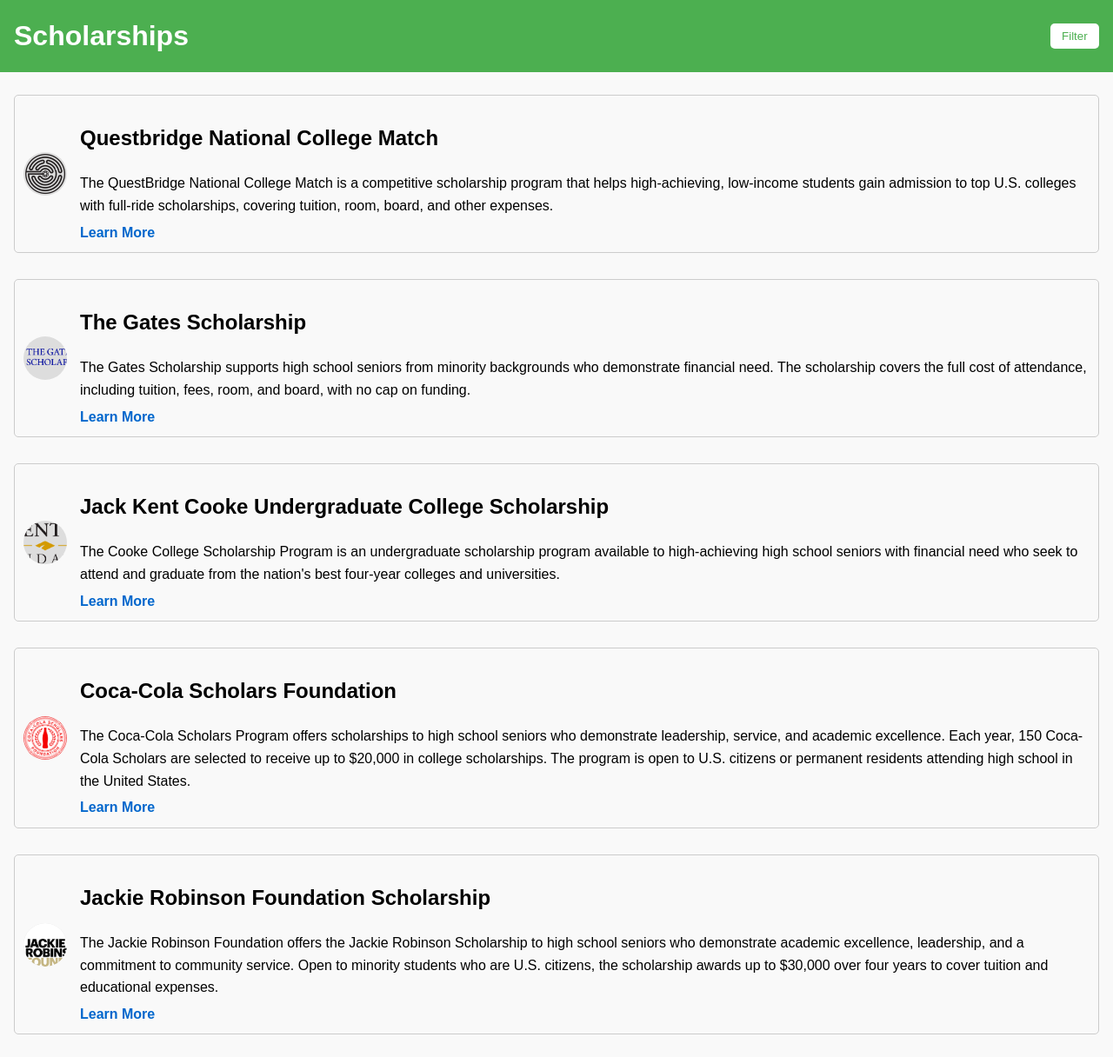
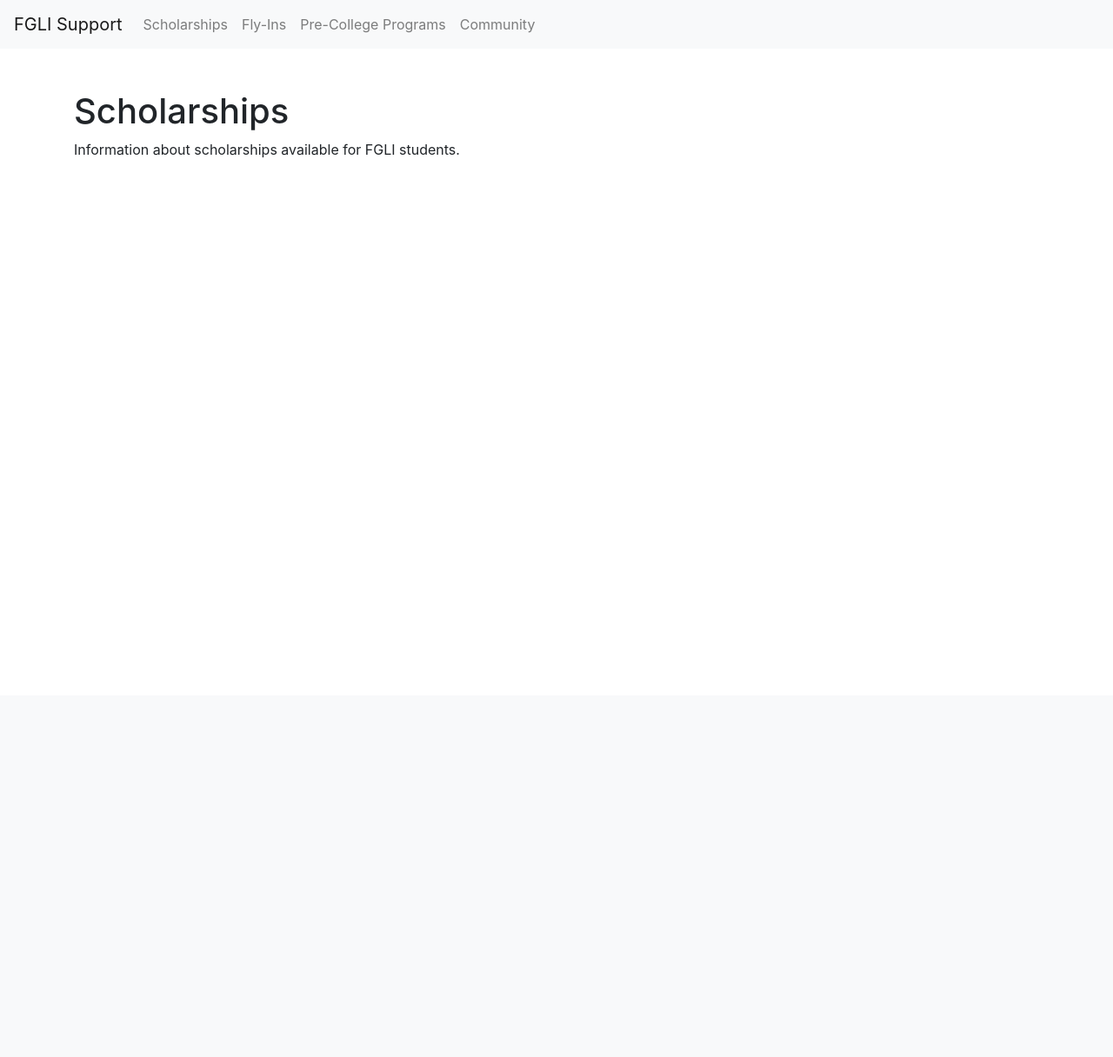
Before and after one commit to DangeloV-2025/OpportunityConnect-, a Flask app: page /scholarships in a window 1280 px wide. Shown: the whole page at 87% size. After the commit the page ends 181 px from the top, so only its background shows below. Run offline with Flask 3, Linux system fonts and the light colour scheme; some libraries are stand-ins or nearby versions.

Commit message:
added new pages

```diff
--- a/app.py
+++ b/app.py
@@ -2,17 +2,25 @@ from flask import Flask, render_template
 
 app = Flask(__name__)
 
+@app.route('/')
+def index():
+    return render_template('index.html')
 
-# Define the route for the landing page
-@app.route('/')
-def landing():
-    return render_template('landing.html')
-
-# Scholarships page route
 @app.route('/scholarships')
 def scholarships():
     return render_template('scholarships.html')
 
+@app.route('/fly-ins')
+def fly_ins():
+    return render_template('fly_ins.html')
+
+@app.route('/precollege')
+def precollege():
+    return render_template('precollege.html')
+
+@app.route('/community')
+def community():
+    return render_template('community.html')
 
 if __name__ == '__main__':
     app.run(debug=True)
--- a/static/scholarship_styles.css
+++ /dev/null
@@ -1,83 +0,0 @@
-/* scholarship_styles.css */
-body {
-    font-family: Arial, sans-serif;
-    margin: 0;
-    padding: 0;
-    line-height: 1.6;
-    background: #f9f9f9;
-  }
-
-  header {
-    display: flex;
-    justify-content: space-between;
-    align-items: center;
-    background: #4CAF50;
-    color: white;
-    padding: 1em;
-  }
-
-  header h1 {
-    margin: 0;
-  }
-
-  .filter-button {
-    padding: 0.5em 1em;
-    background: white;
-    color: #4CAF50;
-    border: none;
-    border-radius: 5px;
-    cursor: pointer;
-  }
-
-  .filter-button:hover {
-    background: #e8e8e8;
-  }
-
-  .scholarship-list {
-    padding: 1em;
-  }
-
-  .scholarship {
-    display: flex;
-    align-items: center;
-    border: 1px solid #ccc;
-    border-radius: 5px;
-    padding: 10px;
-    margin: 10px 0;
-    background-color: #f9f9f9;
-  }
-
-  .icon {
-    flex: 0 0 50px; /* Reserve space for the icon */
-    margin-right: 15px;
-    display: flex;
-    justify-content: center;
-    align-items: center;
-    width: 50px;
-    height: 50px;
-    border-radius: 50%; /* Make it a circle */
-    overflow: hidden; /* Clip the image to fit within the circle */
-    background-color: #ddd; /* Optional: a fallback color if the image doesn't load */
-  }
-
-  .icon img {
-    width: 100%; /* Scale to fill the circle */
-    height: 100%; /* Scale to fill the circle */
-    object-fit: cover; /* Ensure the image fits while maintaining its aspect ratio */
-  }
-
-  .details p {
-    margin: 5px 0;
-  }
-
-  .details a {
-    text-decoration: none;
-    color: #0066cc;
-    font-weight: bold;
-  }
-
-  .scholarship-list {
-    display: flex;
-    flex-direction: column;
-    gap: 10px;
-  }
--- /dev/null
+++ b/templates/base.html
@@ -0,0 +1,41 @@
+<!DOCTYPE html>
+<html lang="en">
+<head>
+    <meta charset="UTF-8">
+    <title>{% block title %}FGLI Support{% endblock %}</title>
+    <!-- Bootstrap CSS CDN -->
+    <link
+      rel="stylesheet"
+      href="https://stackpath.bootstrapcdn.com/bootstrap/4.5.2/css/bootstrap.min.css"
+    >
+    {% block head %}{% endblock %}
+</head>
+<body>
+
+    <nav class="navbar navbar-expand-lg navbar-light bg-light">
+        <a class="navbar-brand" href="{{ url_for('index') }}">FGLI Support</a>
+        <button class="navbar-toggler" type="button" data-toggle="collapse"
+                data-target="#navbarNav">
+            <span class="navbar-toggler-icon"></span>
+        </button>
+        <div class="collapse navbar-collapse" id="navbarNav">
+            <ul class="navbar-nav">
+                <li class="nav-item"><a class="nav-link" href="{{ url_for('scholarships') }}">Scholarships</a></li>
+                <li class="nav-item"><a class="nav-link" href="{{ url_for('fly_ins') }}">Fly-Ins</a></li>
+                <li class="nav-item"><a class="nav-link" href="{{ url_for('precollege') }}">Pre-College Programs</a></li>
+                <li class="nav-item"><a class="nav-link" href="{{ url_for('community') }}">Community</a></li>
+            </ul>
+        </div>
+    </nav>
+
+
+
+    {% block content %}{% endblock %}
+
+    <!-- Bootstrap JS CDN -->
+    <script src="https://code.jquery.com/jquery-3.5.1.slim.min.js"></script>
+    <script
+      src="https://cdn.jsdelivr.net/npm/bootstrap@4.5.2/dist/js/bootstrap.bundle.min.js"
+    ></script>
+</body>
+</html>
--- a/templates/scholarships.html
+++ b/templates/scholarships.html
@@ -1,23 +1,10 @@
-<!DOCTYPE html>
-<html lang="en">
-<head>
-  <meta charset="UTF-8">
-  <meta name="viewport" content="width=device-width, initial-scale=1.0">
-  <title>Scholarships</title>
-  <link rel="stylesheet" href="../static/scholarship_styles.css">
-</head>
-<body>
-  <header>
-    <h1>Scholarships</h1>
-    <button class="filter-button">Filter</button>
-  </header>
+{% extends "base.html" %}
+{% block title %}Scholarships - FGLI Support{% endblock %}
 
-  <main>
-    <div id="scholarship-list" class="scholarship-list">
-      <!-- Scholarships will be dynamically rendered here -->
-    </div>
-  </main>
-
-  <script src="scholarships.js"></script>
-</body>
-</html>
+{% block content %}
+<div class="container">
+    <h1 class="mt-5">Scholarships</h1>
+    <p>Information about scholarships available for FGLI students.</p>
+    <!-- Add your scholarship content here -->
+</div>
+{% endblock %}
--- a/templates/scholarships.js
+++ /dev/null
@@ -1,82 +0,0 @@
-// scholarships.js
-document.addEventListener("DOMContentLoaded", function() {
-    const scholarships = [
-      {
-        icon: "../static/Images/Questbridge_icon.png",
-        title: "Questbridge National College Match",
-        description:
-          "The QuestBridge National College Match is a competitive scholarship program that helps high-achieving, low-income students gain admission to top U.S. colleges with full-ride scholarships, covering tuition, room, board, and other expenses.",
-        link: "https://www.questbridge.org/apply-to-college/programs/national-college-match",
-      },
-      {
-        icon: "../static/Images/Gates_icon.png",
-        title: "The Gates Scholarship",
-        description:
-          "The Gates Scholarship supports high school seniors from minority backgrounds who demonstrate financial need. The scholarship covers the full cost of attendance, including tuition, fees, room, and board, with no cap on funding.",
-        link: "https://www.thegatesscholarship.org",
-      },
-      {
-        icon: "../static/Images/JKC_icon.png",
-        title: "Jack Kent Cooke Undergraduate College Scholarship",
-        description:
-          "The Cooke College Scholarship Program is an undergraduate scholarship program available to high-achieving high school seniors with financial need who seek to attend and graduate from the nation's best four-year colleges and universities.",
-        link: "https://www.jkcf.org/our-scholarships/college-scholarship-program/",
-      },
-      {
-        icon: "../static/Images/Coke_icon.png",
-        title: "Coca-Cola Scholars Foundation",
-        description:
-          "The Coca-Cola Scholars Program offers scholarships to high school seniors who demonstrate leadership, service, and academic excellence. Each year, 150 Coca-Cola Scholars are selected to receive up to $20,000 in college scholarships. The program is open to U.S. citizens or permanent residents attending high school in the United States.",
-        link: "https://www.coca-colascholarsfoundation.org/",
-      },
-      {
-        icon: "../static/Images/Jackie_icon.png",
-        title: "Jackie Robinson Foundation Scholarship",
-        description:
-          "The Jackie Robinson Foundation offers the Jackie Robinson Scholarship to high school seniors who demonstrate academic excellence, leadership, and a commitment to community service. Open to minority students who are U.S. citizens, the scholarship awards up to $30,000 over four years to cover tuition and educational expenses.",
-        link: "https://jackierobinson.org/scholarship/",
-      },
-    ];
-
-    const scholarshipList = document.getElementById("scholarship-list");
-
-    scholarships.forEach((scholarship) => {
-      const scholarshipDiv = document.createElement("div");
-      scholarshipDiv.classList.add("scholarship");
-
-      // Create the icon container
-      const iconContainer = document.createElement("div");
-      iconContainer.classList.add("icon");
-
-      const image = document.createElement("img");
-      image.src = scholarship.icon;
-      image.alt = `${scholarship.title} Logo`;
-
-      iconContainer.appendChild(image);
-
-      // Create the details container
-      const detailsDiv = document.createElement("div");
-      detailsDiv.classList.add("details");
-
-      const title = document.createElement("h2");
-      title.textContent = scholarship.title;
-
-      const description = document.createElement("p");
-      description.textContent = scholarship.description;
-
-      const link = document.createElement("a");
-      link.href = scholarship.link;
-      link.textContent = "Learn More";
-
-      detailsDiv.appendChild(title);
-      detailsDiv.appendChild(description);
-      detailsDiv.appendChild(link);
-
-      // Append the icon and details to the scholarship div
-      scholarshipDiv.appendChild(iconContainer);
-      scholarshipDiv.appendChild(detailsDiv);
-
-      // Add the scholarship div to the list
-      scholarshipList.appendChild(scholarshipDiv);
-    });
-  });
```
Also changed, not shown: static/style.css (deleted, +0 -206 lines), templates/Menu.html (deleted, +0 -51 lines), templates/community.html (added, +10 -0 lines), templates/fly_ins.html (added, +10 -0 lines), templates/home.html (deleted, +0 -18 lines), templates/index.html (added, +23 -0 lines), templates/landing.html (deleted, +0 -50 lines), templates/precollege.html (added, +10 -0 lines), static/Images/Coke_icon.png (deleted), static/Images/Gates_icon.png (deleted), static/Images/JKC_icon.png (deleted), static/Images/Jackie_icon.png (deleted), static/Images/Questbridge_icon.png (deleted), 1 other file.
